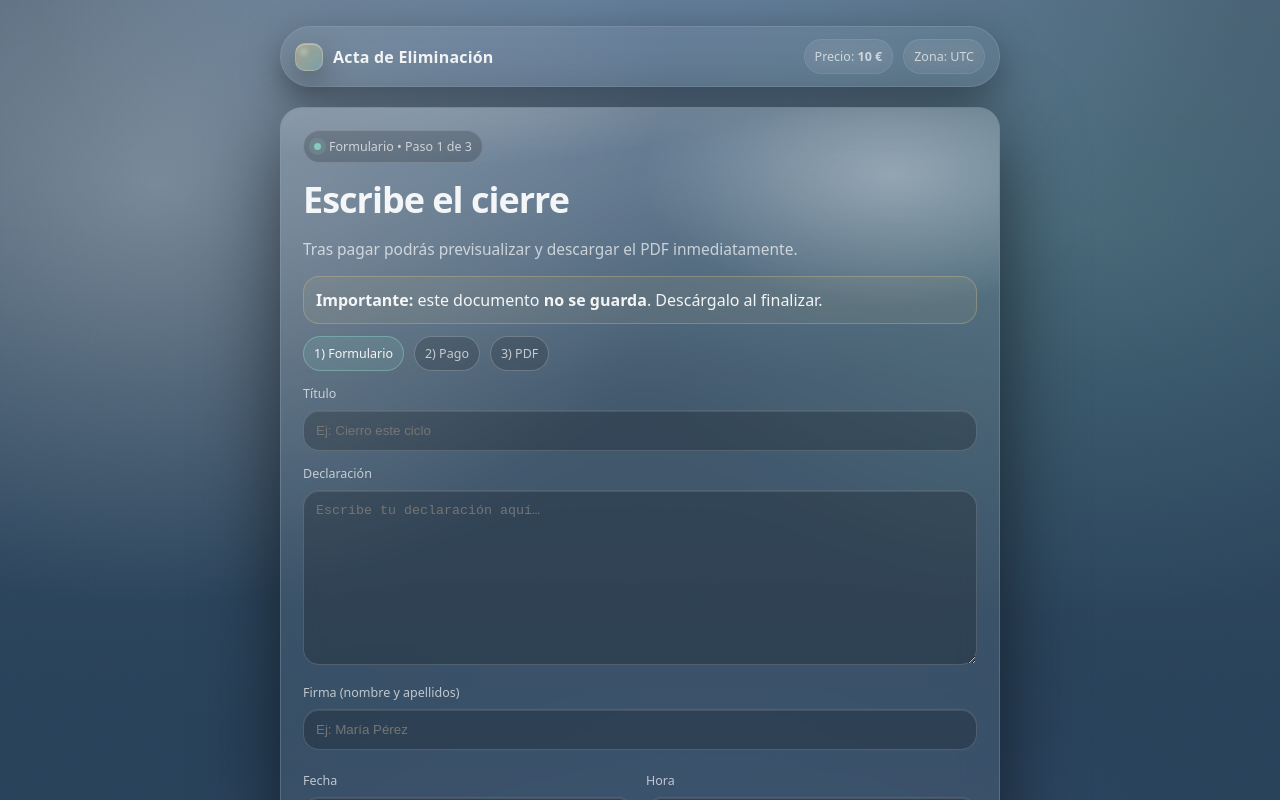
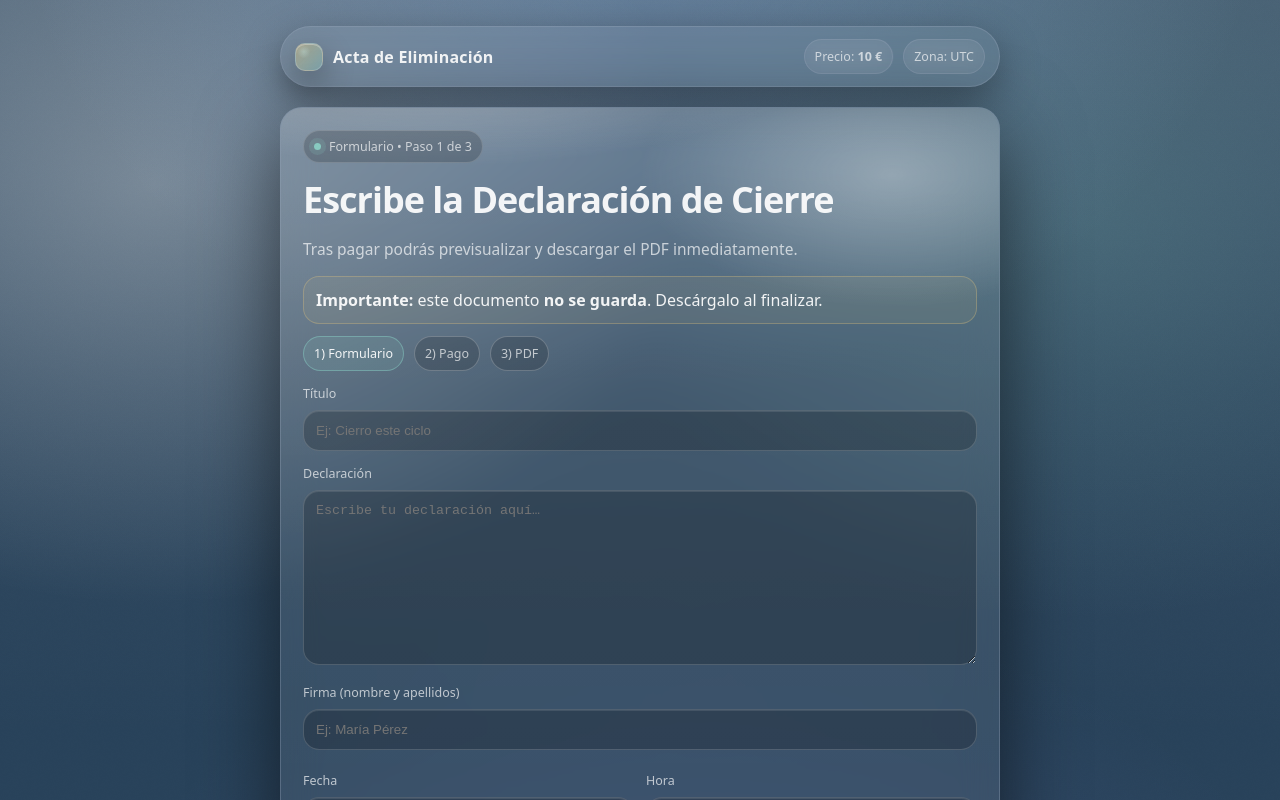
Before and after one commit to capimaker/actaeliminacion, a Next.js app: page /form in a window 1280 px wide. Shown: the top 800 px of the page. Built offline with nearby package versions, Linux system fonts and the light colour scheme.

Commit message:
cambiado los titulos del form y pantalla principal

```diff
--- a/app/api/pdf/route.js
+++ b/app/api/pdf/route.js
@@ -342,7 +342,7 @@ export async function GET(req) {
   y -= 18;
 
   ensureSpace(24);
-  ctx.page.drawText("Estado: ELIMINADO ", {
+  ctx.page.drawText("Estado: CERRADO ", {
     x: ctx.x,
     y,
     size: 10,
--- a/app/form/page.js
+++ b/app/form/page.js
@@ -92,7 +92,7 @@ function FormInner() {
             </div>
 
             <h1 className="h1 h1Hero">
-              Escribe el cierre
+              Escribe la Declaración de Cierre
             </h1>
             <p className="sub">
               Tras pagar podrás previsualizar y descargar el PDF inmediatamente.
--- a/app/page.js
+++ b/app/page.js
@@ -31,7 +31,7 @@ export default function Home() {
               Cierra una etapa con un acto simple.
             </h1>
             <p className="sub subNarrow">
-              Si deseas cerrar una etapa, una vivencia o una experiencia, este es un procedimiento para hacerlo.
+              Si deseas cerrar una etapa, una vivencia o una experiencia, este es un procedimiento SIMBÓLICO para hacerlo.
             </p>
 
            <div className="actions ctaGlow actionsHero">
```
Also changed, not shown: app/globals.css (line endings or trailing spaces).
